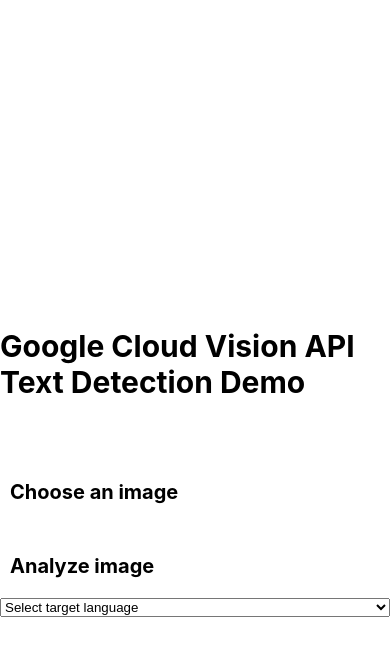
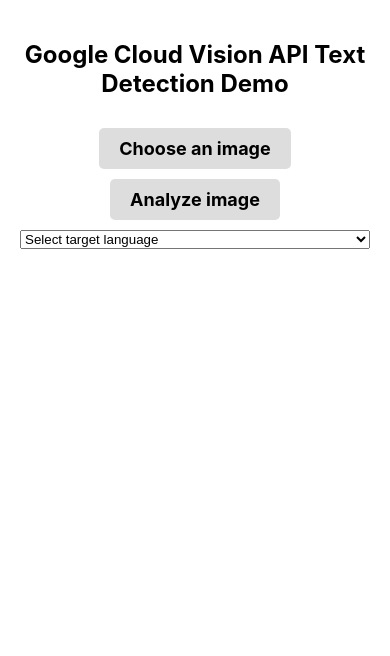
Before and after one commit to sgtraphael/OCRTranslationApp, a React Native app: screen / in a window 390 px wide. Shown: the top 656 px of the page. Built offline with nearby package versions, Linux system fonts and the light colour scheme.

Commit message:
ui changes

```diff
--- a/src/index.js
+++ b/src/index.js
@@ -1,4 +1,4 @@
-import { View, Text, TouchableOpacity, Image, StyleSheet} from 'react-native'
+import { View, Text, TouchableOpacity, Image, StyleSheet, ScrollView} from 'react-native'
 import {Picker} from '@react-native-picker/picker'
 import React, { useState, useEffect } from 'react'
 import axios from 'axios';
@@ -10,6 +10,7 @@
     const [texts, setTexts] = useState("");
     const [targetLanguage, setTargetLanguage] = useState("");
     const [shouldTranslate, setShouldTranslate] = useState(false);
+    const [translatedText, setTranslatedText] = useState("");
 
     const pickImage = async () => {
         try {
@@ -44,7 +45,8 @@
                 const apiResponse = await axios.post(apiURL, requestData);
                 console.log("translation: ", apiResponse.data.data.translations);
                 console.log("translated text: ", apiResponse.data.data.translations[0].translatedText);
-                setTexts(apiResponse.data.data.translations[0].translatedText)
+                // setTexts(apiResponse.data.data.translations[0].translatedText)
+                setTranslatedText(apiResponse.data.data.translations[0].translatedText);
           } catch (error) {
             console.error('Error translating text: ', error);
             alert('Error translating text. Please try again later');
@@ -103,30 +105,22 @@
     };
 
 
+    return (
+        <ScrollView contentContainerStyle={styles.container}>
+          <Text style={styles.title}>Google Cloud Vision API Text Detection Demo</Text>
 
-  return (
-    <View style={styles.container}>
-      <Text style={styles.title}>
-        Google Cloud Vision API Text Detection Demo
-      </Text>
           {imageUri && (
-        <Image
-            source = {{uri: imageUri}}
-            style = {{width: 300, height: 300}}
-        />
+            <Image source={{ uri: imageUri }} style={styles.image} />
           )}
-      <TouchableOpacity
-        onPress={pickImage}
-        style={styles.button}
-      >
-        <Text style={styles.text}>Choose an image</Text>
+
+          <TouchableOpacity onPress={pickImage} style={styles.button}>
+            <Text style={styles.buttonText}>Choose an image</Text>
           </TouchableOpacity>
-      <TouchableOpacity
-        onPress={analyzeImage}
-        style={styles.button}
-      >
-        <Text style={styles.text}>Analyze image</Text>
+
+          <TouchableOpacity onPress={analyzeImage} style={styles.button}>
+            <Text style={styles.buttonText}>Analyze image</Text>
           </TouchableOpacity>
+
           <Picker
             selectedValue={targetLanguage}
             style={styles.picker}
@@ -138,64 +132,164 @@
             <Picker.Item label="German" value="de" />
             {/* Add more languages as needed */}
           </Picker>
-      {
-        texts.length > 0 && (
-            <View>
-                <Text style = {styles.label}>
-                    Result: {texts}
-                </Text>
-                {
-                    // texts.map((text) => (
-                    //     <Text
-                    //         key={text.mid}
-                    //         style={styles.outputText}
-                    //     >
-                    //         {text.description}
-                    //     </Text>
-                    // ))
-                }
+
+          {texts.length > 0 && (
+            <View style={styles.resultContainer}>
+              <Text style={styles.label}>Extracted Text:</Text>
+              <Text style={styles.text}>{texts}</Text>
+
+              {translatedText && (
+                <>
+                  <Text style={styles.label}>Translated Text:</Text>
+                  <Text style={styles.text}>{translatedText}</Text>
+                </>
+              )}
             </View>
-        )
-      }
-    </View>
-  )
+          )}
+        </ScrollView>
+      );
+//   return (
+//     <View style={styles.container}>
+//       <Text style={styles.title}>
+//         Google Cloud Vision API Text Detection Demo
+//       </Text>
+//       {imageUri && (
+//         <Image
+//             source = {{uri: imageUri}}
+//             style = {{width: 300, height: 300}}
+//         />
+//       )}
+//       <TouchableOpacity
+//         onPress={pickImage}
+//         style={styles.button}
+//       >
+//         <Text style={styles.text}>Choose an image</Text>
+//       </TouchableOpacity>
+//       <TouchableOpacity
+//         onPress={analyzeImage}
+//         style={styles.button}
+//       >
+//         <Text style={styles.text}>Analyze image</Text>
+//       </TouchableOpacity>
+//       <Picker
+//             selectedValue={targetLanguage}
+//             style={styles.picker}
+//             onValueChange={(itemValue, itemIndex) => setTargetLanguage(itemValue)}
+//         >
+//             <Picker.Item label="Select target language" value="" />
+//             <Picker.Item label="Spanish" value="es" />
+//             <Picker.Item label="French" value="fr" />
+//             <Picker.Item label="German" value="de" />
+//             {/* Add more languages as needed */}
+//         </Picker>
+//       {
+//         texts.length > 0 && (
+//             <View>
+//                 <Text style = {styles.label}>
+//                     Result: {texts}
+//                 </Text>
+//                 {
+//                     // texts.map((text) => (
+//                     //     <Text
+//                     //         key={text.mid}
+//                     //         style={styles.outputText}
+//                     //     >
+//                     //         {text.description}
+//                     //     </Text>
+//                     // ))
+//                 }
+//             </View>
+//         )
+//       }
+//     </View>
+//   )
 }
 
 export default TextExtraction
-
 const styles = StyleSheet.create({
     container: {
-      flex: 1,
+      flexGrow: 1,
       backgroundColor: '#fff',
-      //alignItems: 'center',
-      justifyContent: 'center',
+      alignItems: 'center',
+      paddingVertical: 40,
+      paddingHorizontal: 20,
     },
     title: {
-        fontSize: 30,
+      fontSize: 24,
       fontWeight: 'bold',
-        marginBottom: 50,
-        marginTop: 100,
+      marginBottom: 30,
+      textAlign: 'center',
+    },
+    image: {
+      width: 300,
+      height: 300,
+      marginBottom: 20,
+    },
+    button: {
+      backgroundColor: '#DDDDDD',
+      paddingVertical: 10,
+      paddingHorizontal: 20,
+      marginBottom: 10,
+      borderRadius: 5,
+    },
+    buttonText: {
+      fontSize: 18,
+      fontWeight: 'bold',
+    },
+    picker: {
+      width: '100%',
+      marginBottom: 20,
+    },
+    resultContainer: {
+      marginTop: 20,
+      alignItems: 'center',
+    },
+    label: {
+      fontSize: 18,
+      fontWeight: 'bold',
+      marginBottom: 10,
+    },
+    text: {
+      fontSize: 16,
+      marginBottom: 20,
+      textAlign: 'center',
+    },
+  });
 
-    },
-    button:{
-        backgroundColor: 'DDDDDD',
-        padding: 10,
-        marginBottom: 10,
-        marginTop: 20,
 
-    },
-    text:{
-        fontSize: 20,
-        fontWeight: 'bold',
+// const styles = StyleSheet.create({
+//     container: {
+//       flex: 1,
+//       backgroundColor: '#fff',
+//       //alignItems: 'center',
+//       justifyContent: 'center',
+//     },
+//     title: {
+//         fontSize: 30,
+//         fontWeight: 'bold',
+//         marginBottom: 50,
+//         marginTop: 100,
 
-    },
-    label:{
-        fontSize: 20,
-        fontWeight: 'bold',
-        marginTop: 20,
-    },
-    outputText: {
-        fontSize: 18,
-        marginBottom: 10,
-    }
-  });
+//     },
+//     button:{
+//         backgroundColor: 'DDDDDD',
+//         padding: 10,
+//         marginBottom: 10,
+//         marginTop: 20,
+
+//     },
+//     text:{
+//         fontSize: 20,
+//         fontWeight: 'bold',
+
+//     },
+//     label:{
+//         fontSize: 20,
+//         fontWeight: 'bold',
+//         marginTop: 20,
+//     },
+//     outputText: {
+//         fontSize: 18,
+//         marginBottom: 10,
+//     }
+//   });
```
Lines whose indentation alone changed are shown as unchanged.
